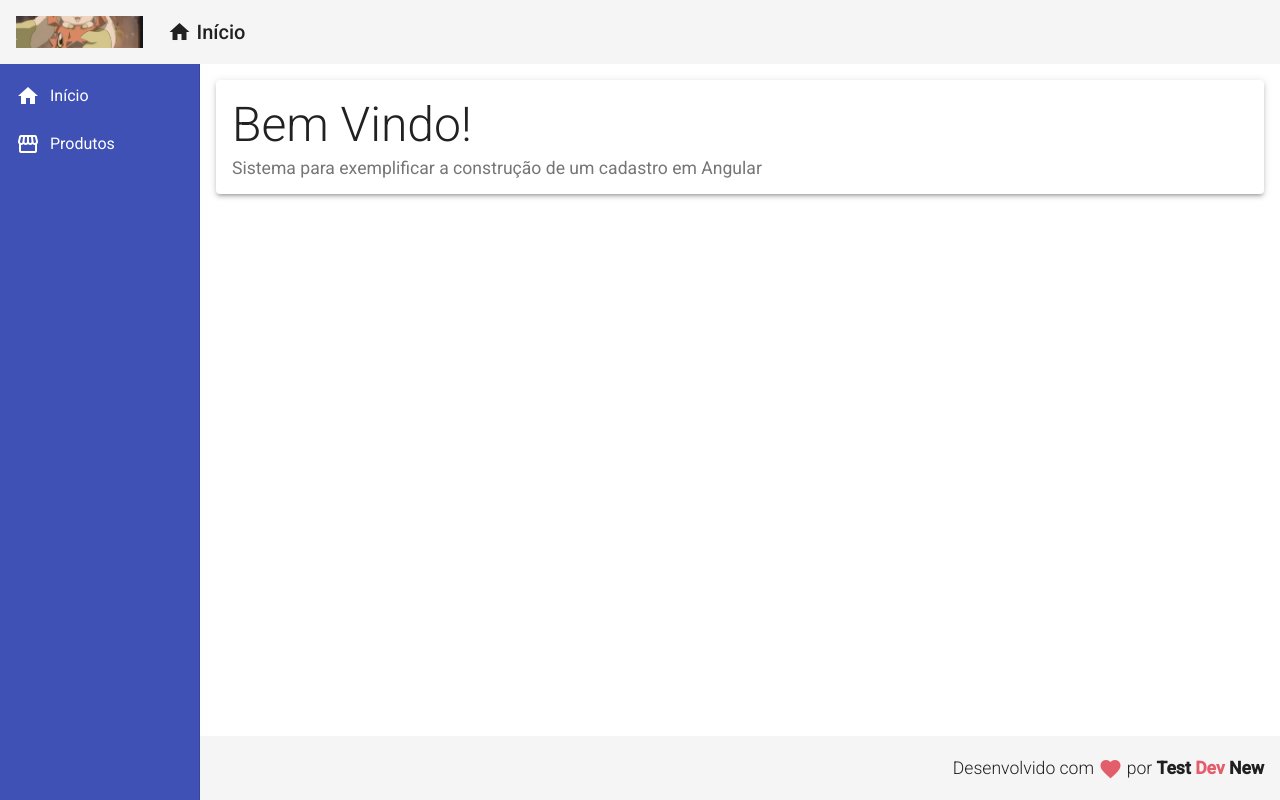
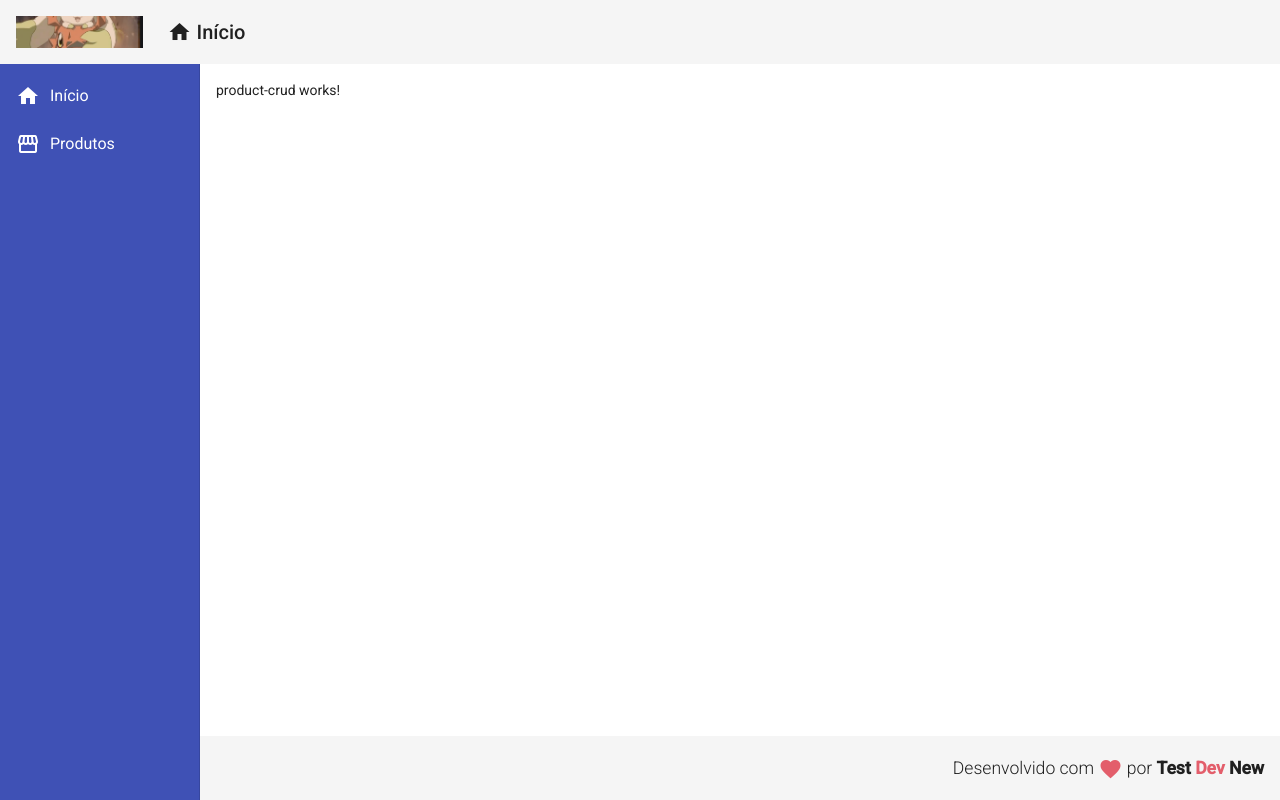
Before and after one commit to henriquemj/angular_cod, an Angular app in the folder crud/frontend/: page /products in a window 1280 px wide. Before the commit this address led to /. Built offline with nearby package versions, Linux system fonts and the light colour scheme.

Commit message:
views/home add router e acesso ao link de products

```diff
--- a/crud/frontend/src/app/app-routing.module.ts
+++ b/crud/frontend/src/app/app-routing.module.ts
@@ -1,7 +1,17 @@
 import { NgModule } from '@angular/core';
 import { RouterModule, Routes } from '@angular/router';
 
-const routes: Routes = [];
+import { HomeComponent } from './views/home/home.component';
+import { ProductCrudComponent } from './views/product-crud/product-crud.component';
+
+const routes: Routes = [
+  {
+  path: "",
+  component: HomeComponent
+},{
+  path: "products",
+  component: ProductCrudComponent
+}];
 
 @NgModule({
   imports: [RouterModule.forRoot(routes)],
--- a/crud/frontend/src/app/app.module.ts
+++ b/crud/frontend/src/app/app.module.ts
@@ -12,6 +12,7 @@
 import { FooterComponent } from './components/template/footer/footer.component';
 import { NavComponent } from './components/template/nav/nav.component';
 import { HomeComponent } from './views/home/home.component';
+import { ProductCrudComponent } from './views/product-crud/product-crud.component';
 
 
 @NgModule({
@@ -20,7 +21,8 @@
     HeaderComponent,
     FooterComponent,
     NavComponent,
-    HomeComponent
+    HomeComponent,
+    ProductCrudComponent
   ],
   imports: [
     BrowserModule,
--- a/crud/frontend/src/app/components/template/nav/nav.component.html
+++ b/crud/frontend/src/app/components/template/nav/nav.component.html
@@ -2,13 +2,13 @@
     <mat-sidenav class="sidenav" mode="side" opened
     fixedInViewport="true" fixedTopGap="64">
         <mat-nav-list class="nav-list">
-            <a mat-list-item>
+            <a mat-list-item routerLink="/">
                 <i class="material-icons">
                     home
                 </i>
                 Início
             </a>
-            <a mat-list-item>
+            <a mat-list-item routerLink="/products">
                 <i class="material-icons">
                     storefront
                 </i>
@@ -17,6 +17,6 @@
         </mat-nav-list>
     </mat-sidenav>
     <mat-sidenav-content class="content">
-        <app-home></app-home>
+        <router-outlet></router-outlet>
     </mat-sidenav-content>
 </mat-sidenav-container>
--- /dev/null
+++ b/crud/frontend/src/app/views/product-crud/product-crud.component.html
@@ -0,0 +1 @@
+<p>product-crud works!</p>
--- /dev/null
+++ b/crud/frontend/src/app/views/product-crud/product-crud.component.ts
@@ -0,0 +1,15 @@
+import { Component, OnInit } from '@angular/core';
+
+@Component({
+  selector: 'app-product-crud',
+  templateUrl: './product-crud.component.html',
+  styleUrls: ['./product-crud.component.css']
+})
+export class ProductCrudComponent implements OnInit {
+
+  constructor() { }
+
+  ngOnInit(): void {
+  }
+
+}
```
Also changed, not shown: crud/frontend/src/app/views/product-crud/product-crud.component.css (added).
